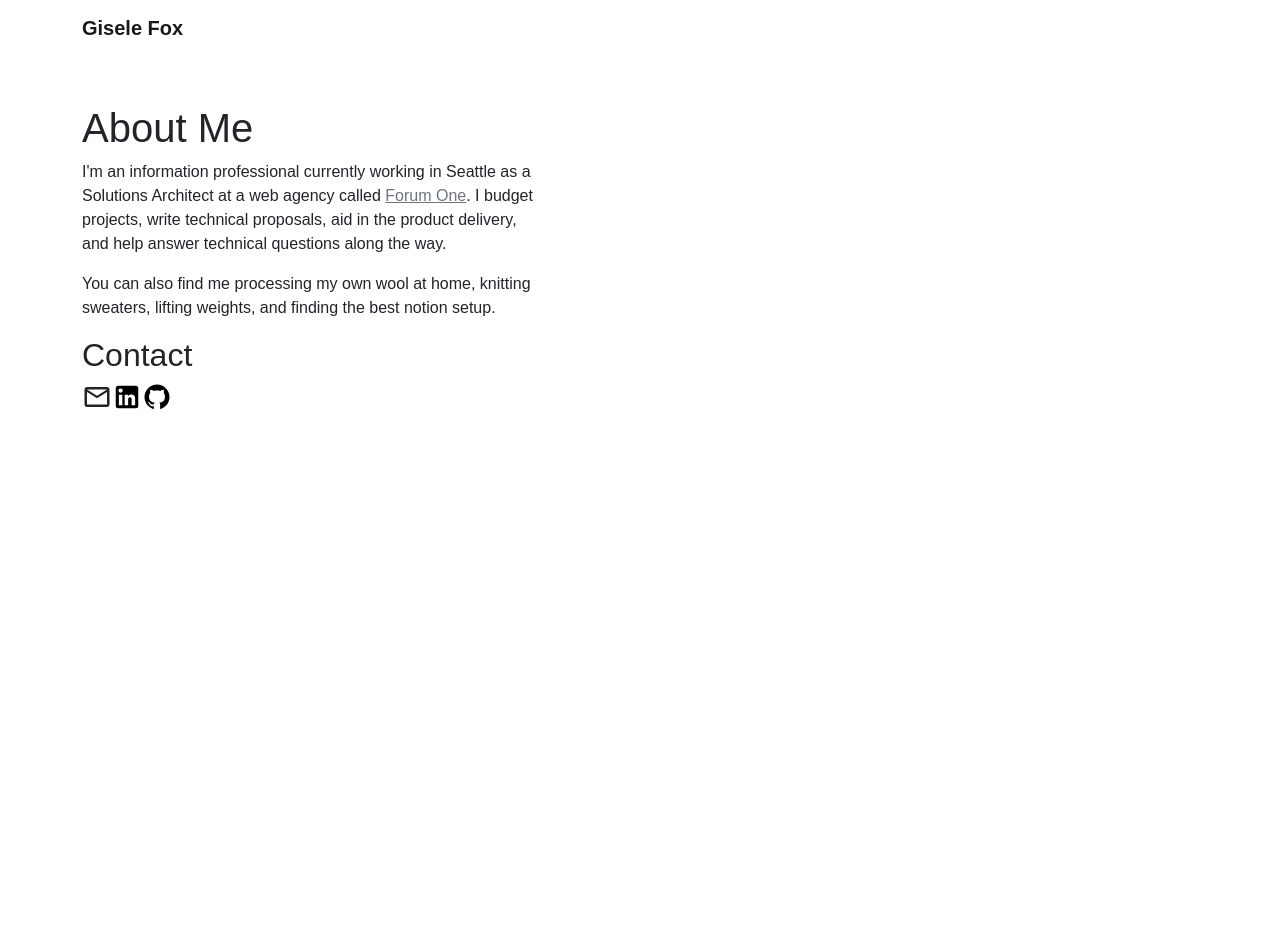
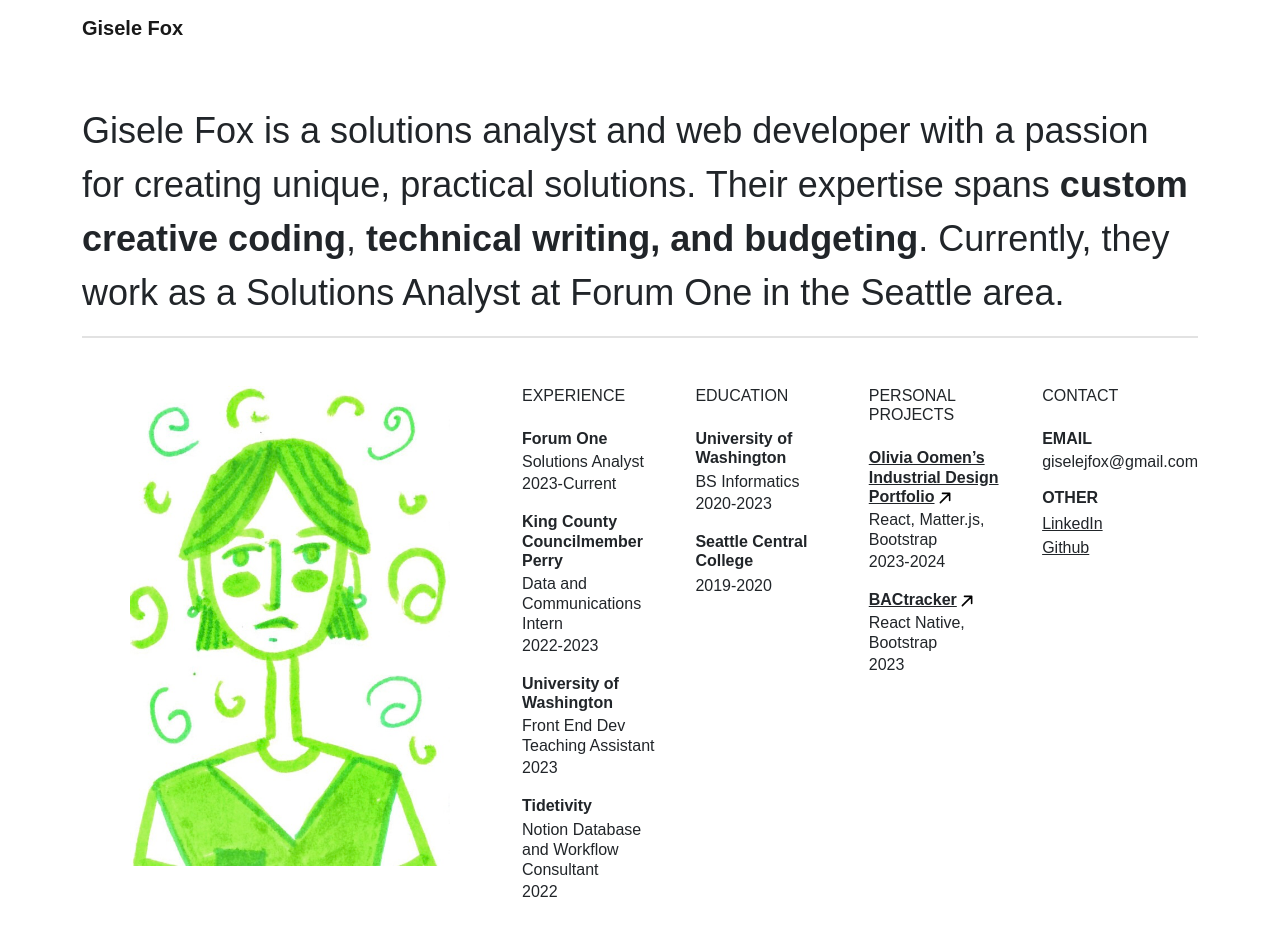
Before and after one commit to giselejfox/giselejfox.github.io, a React (Create React App) app: page / in a window 1280 px wide. Shown: the top 936 px of the page. Before the commit the page ends 800 px from the top, so only its background shows below. Built offline with nearby package versions, Linux system fonts and the light colour scheme; a web font is replaced by a local one.

Commit message:
content in about page and reorder pics

```diff
--- a/src/components/About.js
+++ b/src/components/About.js
@@ -1,62 +1,76 @@
-import React, { useState } from "react";
+import React, { useState, useEffect } from "react";
 import { Col, Row } from "react-bootstrap";
-import Icon from '@mdi/react';
-import { mdiEmailOutline, mdiLinkedin, mdiGithub } from '@mdi/js';
+
+import aboutData from "../data/about.json"
 
 
 export default function About() {
 
-    const [showCopiedEmailConfirmation, setShowCopiedEmailConfirmation] = useState(false)
+    const [currentImageIndex, setCurrentImageIndex] = useState(0);
 
-    function copyEmailToClipboard() {
-        navigator.clipboard.writeText("giselejfox@gmail.com")
-        setShowCopiedEmailConfirmation(true)
-        setTimeout(turnOffCopiedEmailConfirmation, 4000)
-        function turnOffCopiedEmailConfirmation() {
-            setShowCopiedEmailConfirmation(false)
-        }
+    useEffect(() => {
+        const interval = setInterval(() => {
+          setCurrentImageIndex(currentImageIndex => (currentImageIndex + 1) % 8); // 8 is how many images I have in the folder!
+        }, 2500);
+
+        return () => clearInterval(interval);
+    }, []);
+
+    const dataColumn = (columnTitle) => {
+        return aboutData[columnTitle].map((textChunk) => {
+            return (
+                <div className="pt-3">
+                    {textChunk.titleLink === "" ?
+                        <h3 className="about-h3 fw-bold mb-1">{textChunk.title}</h3>
+                        :
+                        <a className="text-dark" href={textChunk.titleLink} target="_blank" rel="noreferrer" ><h3 className="about-h3 fw-bold mb-1">{textChunk.title}
+                            <span className="ps-1">
+                                <svg width="12" height="12" viewBox="0 0 14 15" fill="none" xmlns="http://www.w3.org/2000/svg">
+                                    <path d="M0.494309 12.5916C0.103785 12.9821 0.103785 13.6153 0.494309 14.0058C0.884834 14.3963 1.518 14.3963 1.90852 14.0058L0.494309 12.5916ZM13.7988 1.70129C13.7988 1.14901 13.3511 0.701294 12.7988 0.701294L3.79883 0.701294C3.24654 0.701294 2.79883 1.14901 2.79883 1.70129C2.79883 2.25358 3.24654 2.70129 3.79883 2.70129H11.7988V10.7013C11.7988 11.2536 12.2465 11.7013 12.7988 11.7013C13.3511 11.7013 13.7988 11.2536 13.7988 10.7013L13.7988 1.70129ZM1.90852 14.0058L13.5059 2.4084L12.0917 0.994187L0.494309 12.5916L1.90852 14.0058Z" fill="black"/>
+                                </svg>
+                            </span>
+                        </h3></a>
+                    }
+                    <div className="lh-sm">{textChunk.subtitle}</div>
+                    <div>{textChunk.date}</div>
+                </div>
+            )
+        })
     }
+
+
 
     return (
         <div className="container">
-            <Row className="mt-5">
-                <Col xs={12} md={5}>
-                    <h1>About Me</h1>
-                    <p>I'm an information professional currently working in Seattle as a Solutions Architect at a web agency called <a className="text-secondary" href="https://www.forumone.com">Forum One</a>. I budget projects, write technical proposals, aid in the product delivery, and help answer technical questions along the way.</p>
-                    <p>You can also find me processing my own wool at home, knitting sweaters, lifting weights, and finding the best notion setup.</p>
-                    <h2>Contact</h2>
-                    <div className="d-flex flow-row">
-                        <Icon
-                            path={mdiEmailOutline}
-                            size={1.25}
-                            onClick={copyEmailToClipboard}
-                        />
-                        <a href="https://www.linkedin.com/in/giselejfox/" target="_blank" rel="noreferrer" >
-                            <Icon
-                                path={mdiLinkedin}
-                                title="LikedIn"
-                                size={1.25}
-                                horizontal
-                                vertical
-                                rotate={180}
-                                color="black"
-                            />
-                        </a>
-                        <a href="https://github.com/giselejfox" target="_blank" rel="noreferrer" >
-                            <Icon
-                                path={mdiGithub}
-                                title="Github"
-                                size={1.25}
-                                horizontal
-                                vertical
-                                rotate={180}
-                                color="black"
-                            />
-                        </a>
+            <p className="intro-paragraph pt-5">Gisele Fox is a solutions analyst and web developer with a passion for creating unique, practical solutions. Their expertise spans <span className="fw-bold">custom creative coding</span>, <span className="fw-bold">technical writing, and budgeting</span>. Currently, they work as a Solutions Analyst at Forum One in the Seattle area.</p>
+            <div className="horizontal-line"></div>
+            <Row className="py-5">
+                <Col><img className="homepage-image mx-5" style={{width: "20rem", height: "30rem"}} src={"img/2min_sketches/" + currentImageIndex + ".jpeg"} alt="line drawing of me"/></Col>
+                <Col>
+                    <h2 className="about-h2">EXPERIENCE</h2>
+                    {dataColumn("experience")}
+                </Col>
+                <Col>
+                    <h2 className="about-h2">EDUCATION</h2>
+                    {dataColumn("education")}
+                </Col>
+                <Col>
+                    <h2 className="about-h2">PERSONAL PROJECTS</h2>
+                    {dataColumn("personal-projects")}
+                </Col>
+                <Col>
+                    <h2 className="about-h2">CONTACT</h2>
+                    <div className="pt-3" >
+                        <h3 className="about-h3 fw-bold mb-1">EMAIL</h3>
+                        <div className="lh-sm">giselejfox@gmail.com</div>
                     </div>
-                    <div className="rounded p-2 px-3 mt-2" style={{backgroundColor:"#bdf5bd", display:showCopiedEmailConfirmation ? "block" : "none"}}>👍 Copied email 'giselejfox@gmail.com'</div>
+                    <div className="pt-3" >
+                        <h3 className="about-h3 fw-bold mb-1">OTHER</h3>
+                        <a className="text-dark" href="https://www.linkedin.com/in/giselejfox/" target="_blank" rel="noreferrer" ><div>LinkedIn</div></a>
+                        <a className="text-dark" href="https://github.com/giselejfox" target="_blank" rel="noreferrer" ><div>Github</div></a>
+                    </div>
+
                 </Col>
-                <Col xs={12} md={7}></Col>
             </Row>
         </div>
     )
--- /dev/null
+++ b/src/data/about.json
@@ -0,0 +1,56 @@
+{
+    "experience" : [
+        {
+            "title": "Forum One",
+            "titleLink": "",
+            "subtitle": "Solutions Analyst",
+            "date": "2023-Current"
+        },
+        {
+            "title": "King County Councilmember Perry",
+            "titleLink": "",
+            "subtitle": "Data and Communications Intern",
+            "date": "2022-2023"
+        },
+        {
+            "title": "University of Washington",
+            "titleLink": "",
+            "subtitle": "Front End Dev Teaching Assistant",
+            "date": "2023"
+        },
+        {
+            "title": "Tidetivity",
+            "titleLink": "",
+            "subtitle": "Notion Database and Workflow Consultant",
+            "date": "2022"
+        }
+    ],
+    "education" : [
+        {
+            "title": "University of Washington",
+            "titleLink": "",
+            "subtitle": "BS Informatics",
+            "date": "2020-2023"
+        },
+        {
+            "title": "Seattle Central College",
+            "titleLink": "",
+            "subtitle": "",
+            "date": "2019-2020"
+        }
+    ],
+    "personal-projects" : [
+        {
+            "title": "Olivia Oomen’s Industrial Design Portfolio",
+            "titleLink": "https://oliviaoomen.com/",
+            "subtitle": "React, Matter.js, Bootstrap",
+            "date": "2023-2024"
+        },
+        {
+            "title": "BACtracker",
+            "titleLink": "https://bactracker-be654.web.app/",
+            "subtitle": "React Native, Bootstrap",
+            "date": "2023"
+        }
+    ]
+}
--- a/src/index.css
+++ b/src/index.css
@@ -15,3 +15,23 @@
   font-family: source-code-pro, Menlo, Monaco, Consolas, 'Courier New',
     monospace;
 }
+
+/* Main About Page */
+
+.intro-paragraph {
+  font-size: 36px;
+}
+
+.horizontal-line {
+  height: 2px;
+  background-color: #E2E2E2;
+  width: 100%;
+}
+
+.about-h2, .about-h3 {
+  font-size: 16px;
+}
+
+.about-h3-link {
+  color: black;
+}
```
Also changed, not shown: public/img/2min_sketches/0.jpeg, public/img/2min_sketches/4.jpeg.
